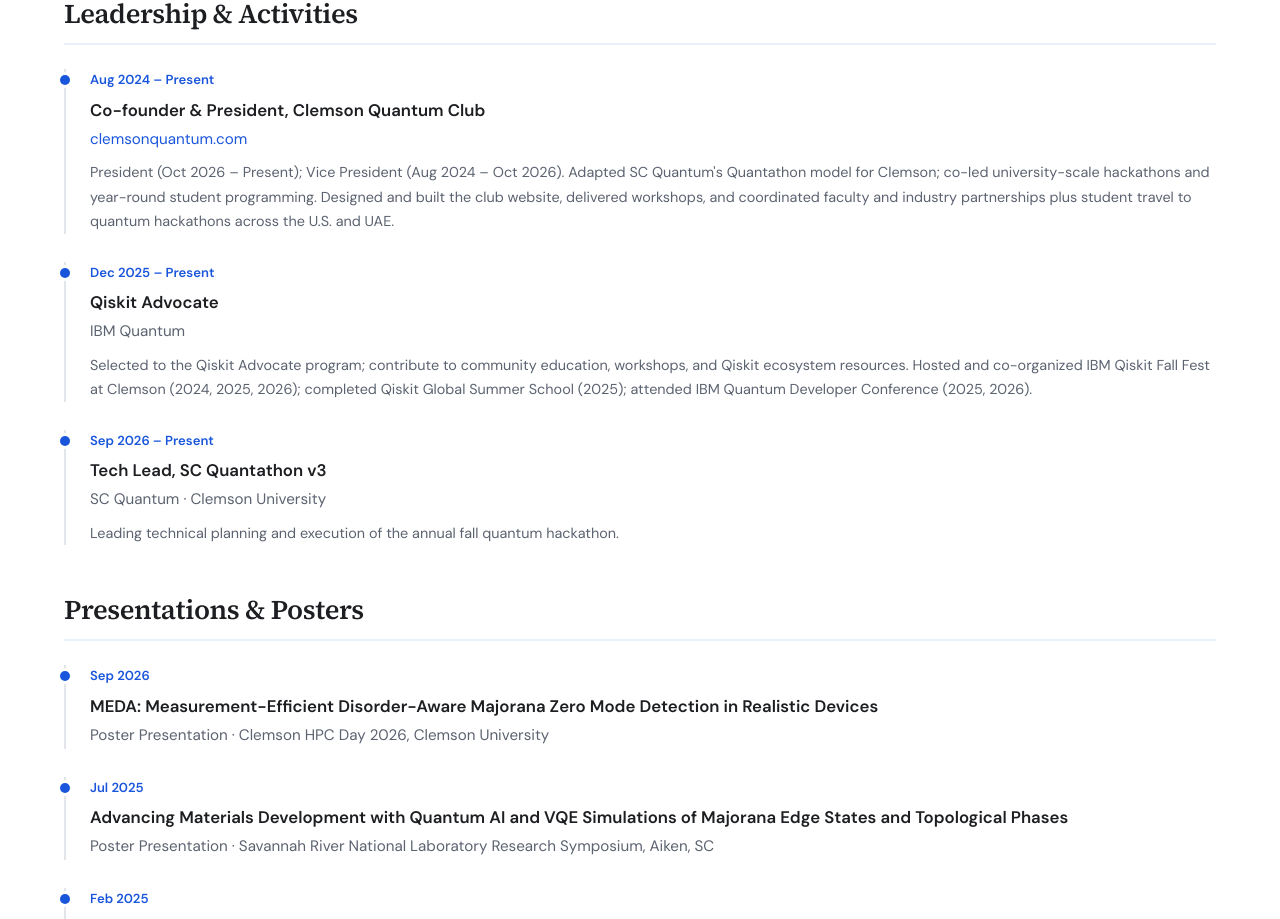
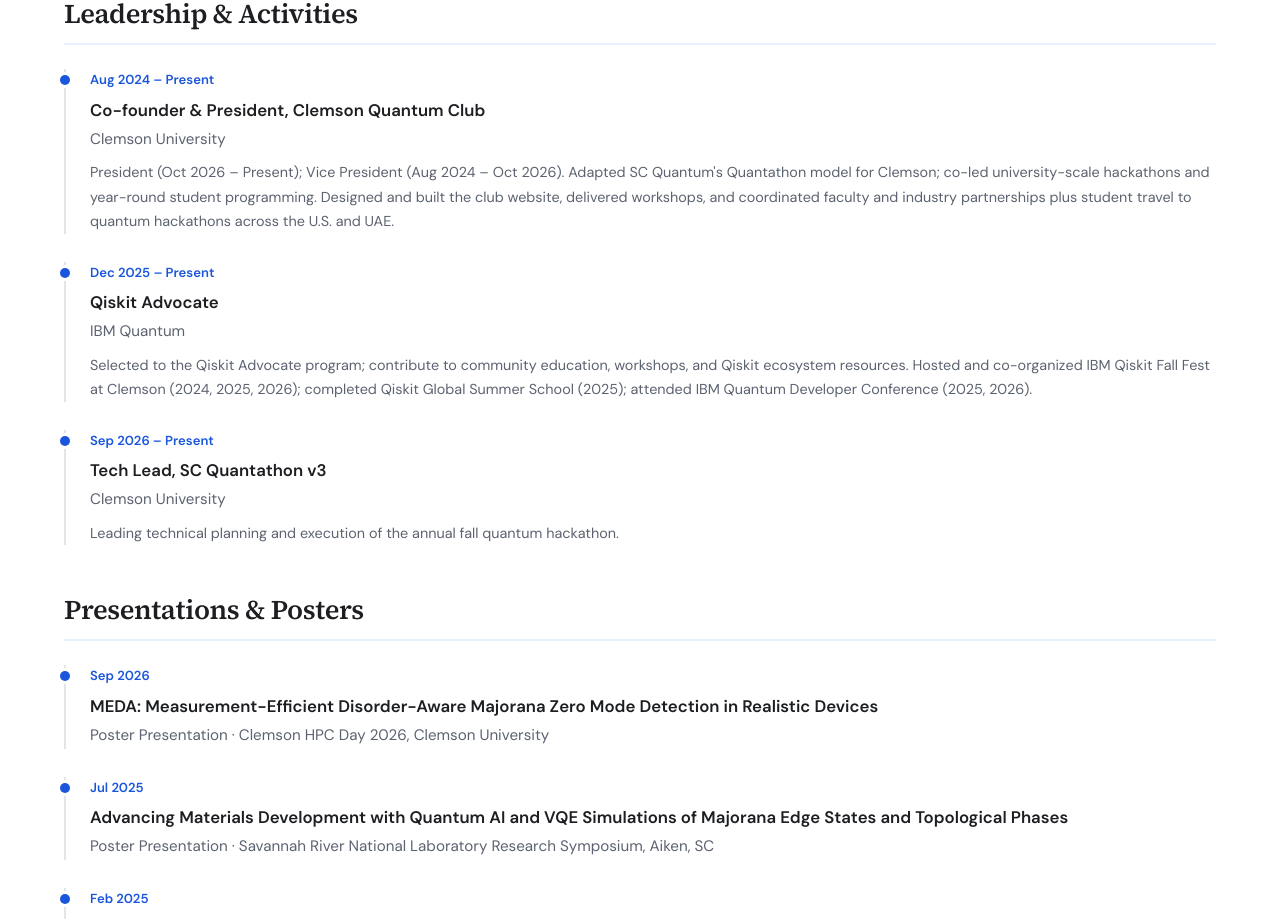
Before and after one commit to Valmohaugen/valmohaugen.github.io, a Next.js app: page /cv in a window 1280 px wide. Shown: the part 1640-2559 px from the top of the page. Built offline with nearby package versions, Linux system fonts and the light colour scheme.

Commit message:
Use Clemson University as the leadership subtitle
Replace the clemsonquantum.com link under the club entry and drop
SC Quantum from the Quantathon entry, so both read Clemson University.
Remove the subtitle link wiring and its site-config import, which the
club subtitle was the only trigger for.

```diff
--- a/app/cv/page.tsx
+++ b/app/cv/page.tsx
@@ -2,7 +2,6 @@
 import SkillCard from '@/components/SkillCard';
 import TimelineItem from '@/components/TimelineItem';
 import cv from '@/data/cv.json';
-import siteConfig from '@/data/site-config.json';
 import type { CvData } from '@/lib/types';
 
 export const metadata: Metadata = {
@@ -48,13 +47,7 @@
           <div className="cv-section reveal">
             <h2>Leadership &amp; Activities</h2>
             {cvData.leadership.map((entry) => (
-              <TimelineItem
-                entry={entry}
-                key={entry.title}
-                subtitleHref={
-                  entry.subtitle === 'clemsonquantum.com' ? siteConfig.clubUrl : undefined
-                }
-              />
+              <TimelineItem entry={entry} key={entry.title} />
             ))}
           </div>
 
--- a/data/cv.json
+++ b/data/cv.json
@@ -49,7 +49,7 @@
     {
       "date": "Aug 2024 – Present",
       "title": "Co-founder & President, Clemson Quantum Club",
-      "subtitle": "clemsonquantum.com",
+      "subtitle": "Clemson University",
       "desc": "President (Oct 2026 – Present); Vice President (Aug 2024 – Oct 2026). Adapted SC Quantum's Quantathon model for Clemson; co-led university-scale hackathons and year-round student programming. Designed and built the club website, delivered workshops, and coordinated faculty and industry partnerships plus student travel to quantum hackathons across the U.S. and UAE."
     },
     {
@@ -61,7 +61,7 @@
     {
       "date": "Sep 2026 – Present",
       "title": "Tech Lead, SC Quantathon v3",
-      "subtitle": "SC Quantum · Clemson University",
+      "subtitle": "Clemson University",
       "desc": "Leading technical planning and execution of the annual fall quantum hackathon."
     }
   ],
```
